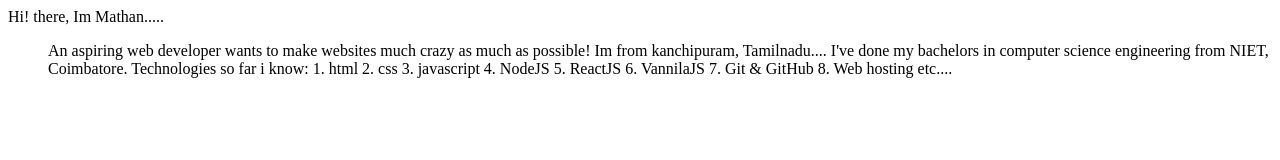
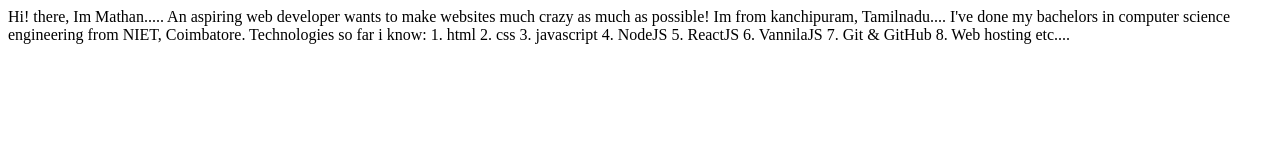
Before and after one commit to Mathan-T/Mathan-site, a plain HTML site: page index.html in a window 1280 px wide. Drawn offline with Linux system fonts and the light colour scheme.

Commit message:
refactor: cleaned some lines

```diff
--- a/index.html
+++ b/index.html
@@ -7,7 +7,7 @@
 </head>
 <body>
     Hi! there, Im Mathan.....
-    <ol>An aspiring web developer wants to make websites much crazy as much as possible!
+    An aspiring web developer wants to make websites much crazy as much as possible!
     Im from kanchipuram, Tamilnadu....
     I've done my bachelors in computer science engineering from NIET, Coimbatore.
     Technologies so far i know:
@@ -19,6 +19,5 @@
     6. VannilaJS
     7. Git & GitHub
     8. Web hosting etc....
-    </ol>
 </body>
 </html>
```
